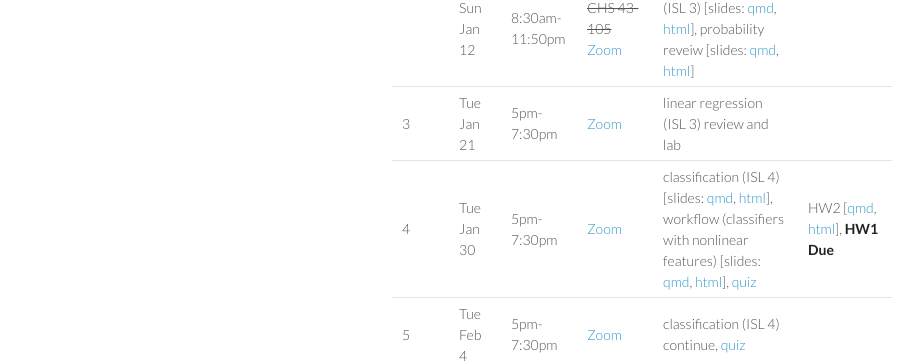
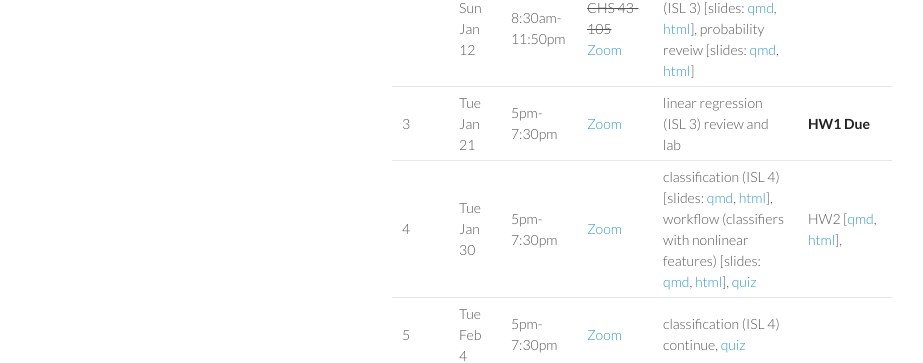
Before and after one commit to ucla-biostat-212a/2025winter, a Jekyll site: the page built from schedule/schedule.md, in a window 1280 px wide. Shown: the part 348-711 px from the top of the page, without its empty margins (178-1101 px from the left). Built offline with Jekyll 4.4.1, drawn with Linux system fonts in a browser that asks for light colours.

Commit message:
revise HW1 due date

```diff
--- a/schedule/schedule.md
+++ b/schedule/schedule.md
@@ -13,8 +13,8 @@
 |------|------------|----------------|-----------------------------------------------------------|------------------------------------------------------------------------------------------------------------------------------------------------------------------------------------------------------------------------------------------------------------------------------------------------------------------------------------------------------------------------------------------------------------------------------------------------------------------------------------------------------------------------------------------------------------------------------------------------------------------------------------------------------------------------------------------------------------------------------------------------------------------------------------------------------------------------------------------------------------------------------------------------------------------|-----------------------------------------------------------------------------------------------------------------------------------------------|
 | 1    | Sat Jan 11 | 8:30am-11:50pm | ~~CHS 43-105~~ [Zoom](https://ucla.zoom.us/j/95442296743) | course intro and logistics (ISL 1) \[slides: [qmd](https://raw.githubusercontent.com/ucla-biostat-212a/2025winter/master/slides/01-intro/intro.qmd), [html](../slides/01-intro/intro.html)\], overview of machine learning (ISL 2) \[slides: [qmd](https://raw.githubusercontent.com/ucla-biostat-212a/2025winter/master/slides/02-statlearn/statlearn.qmd), [html](../slides/02-statlearn/statlearn.html)\]                                                                                                                                                                                                                                                                                                                                                                                                                                                                                                     | HW1 \[[qmd](https://raw.githubusercontent.com/ucla-biostat-212a/2025winter/master/hw/hw1/hw1.qmd), [html](../hw/hw1/hw1.html)\]               |
 |      | Sun Jan 12 | 8:30am-11:50pm | ~~CHS 43-105~~ [Zoom](https://ucla.zoom.us/j/95442296743) | linear regression (ISL 3) \[slides: [qmd](https://raw.githubusercontent.com/ucla-biostat-212a/2025winter/master/slides/03-linreg/linreg.qmd), [html](../slides/03-linreg/linreg.html)\], probability reveiw \[slides: [qmd](https://raw.githubusercontent.com/ucla-biostat-212a/2025winter/master/slides/03-linreg/probreview.qmd), [html](../slides/03-linreg/probreview.html)\]                                                                                                                                                                                                                                                                                                                                                                                                                                                                                                                                |                                                                                                                                               |
-| 3    | Tue Jan 21 | 5pm-7:30pm     | [Zoom](https://ucla.zoom.us/j/95442296743)                | linear regression (ISL 3) review and lab                                                                                                                                                                                                                                                                                                                                                                                                                                                                                                                                                                                                                                                                                                                                                                                                                                                                         |                                                                                                                                               |
-| 4    | Tue Jan 30 | 5pm-7:30pm     | [Zoom](https://ucla.zoom.us/j/95442296743)                | classification (ISL 4) \[slides: [qmd](https://raw.githubusercontent.com/ucla-biostat-212a/2025winter/master/slides/04-classification/classification.qmd), [html](../slides/04-classification/classification.html)\], workflow (classifiers with nonlinear features) \[slides: [qmd](https://raw.githubusercontent.com/ucla-biostat-212a/2025winter/master/slides/04-classification/workflow_classifier_bs.qmd), [html](../slides/04-classification/workflow_classifier_bs.html)\], [quiz](../slides/04-classification/quiz.html)                                                                                                                                                                                                                                                                                                                                                                                | HW2 \[[qmd](https://raw.githubusercontent.com/ucla-biostat-212a/2025winter/master/hw/hw2/hw2.qmd), [html](../hw/hw2/hw2.html)\], **HW1 Due**  |
+| 3    | Tue Jan 21 | 5pm-7:30pm     | [Zoom](https://ucla.zoom.us/j/95442296743)                | linear regression (ISL 3) review and lab                                                                                                                                                                                                                                                                                                                                                                                                                                                                                                                                                                                                                                                                                                                                                                                                                                                                         | **HW1 Due**                                                                                                                                   |
+| 4    | Tue Jan 30 | 5pm-7:30pm     | [Zoom](https://ucla.zoom.us/j/95442296743)                | classification (ISL 4) \[slides: [qmd](https://raw.githubusercontent.com/ucla-biostat-212a/2025winter/master/slides/04-classification/classification.qmd), [html](../slides/04-classification/classification.html)\], workflow (classifiers with nonlinear features) \[slides: [qmd](https://raw.githubusercontent.com/ucla-biostat-212a/2025winter/master/slides/04-classification/workflow_classifier_bs.qmd), [html](../slides/04-classification/workflow_classifier_bs.html)\], [quiz](../slides/04-classification/quiz.html)                                                                                                                                                                                                                                                                                                                                                                                | HW2 \[[qmd](https://raw.githubusercontent.com/ucla-biostat-212a/2025winter/master/hw/hw2/hw2.qmd), [html](../hw/hw2/hw2.html)\],              |
 | 5    | Tue Feb 4  | 5pm-7:30pm     | [Zoom](https://ucla.zoom.us/j/95442296743)                | classification (ISL 4) continue, [quiz](../slides/04-classification/quiz-13024.html)                                                                                                                                                                                                                                                                                                                                                                                                                                                                                                                                                                                                                                                                                                                                                                                                                             |                                                                                                                                               |
 | 6    | Sat Feb 8  | 5pm-7:30pm     | [Zoom](https://ucla.zoom.us/j/95442296743)                | resampling method (ISL 5) \[slides: [qmd](https://raw.githubusercontent.com/ucla-biostat-212a/2025winter/master/slides/05-resampling/resampling.qmd), [html](../slides/05-resampling/resampling.html)\]                                                                                                                                                                                                                                                                                                                                                                                                                                                                                                                                                                                                                                                                                                          | HW3 \[[qmd](https://raw.githubusercontent.com/ucla-biostat-212a/2025winter/master/hw/hw3/hw3.qmd), [html](../hw/hw3/hw3.html)\], **HW2 Due**  |
 |      | Sun Feb 9  | 8:30am-11:50pm | CHS 33-105                                                | model selection and regularization (ISL 6) \[slides: [qmd](https://raw.githubusercontent.com/ucla-biostat-212a/2025winter/master/slides/06-modelselection/modelselection.qmd), [html](../slides/06-modelselection/modelselection.html)\], workflow (lasso) \[slides: [qmd](https://raw.githubusercontent.com/ucla-biostat-212a/2025winter/master/slides/06-modelselection/workflow_lasso.qmd), [html](../slides/06-modelselection/workflow_lasso.html)\]                                                                                                                                                                                                                                                                                                                                                                                                                                                         |                                                                                                                                               |
```
